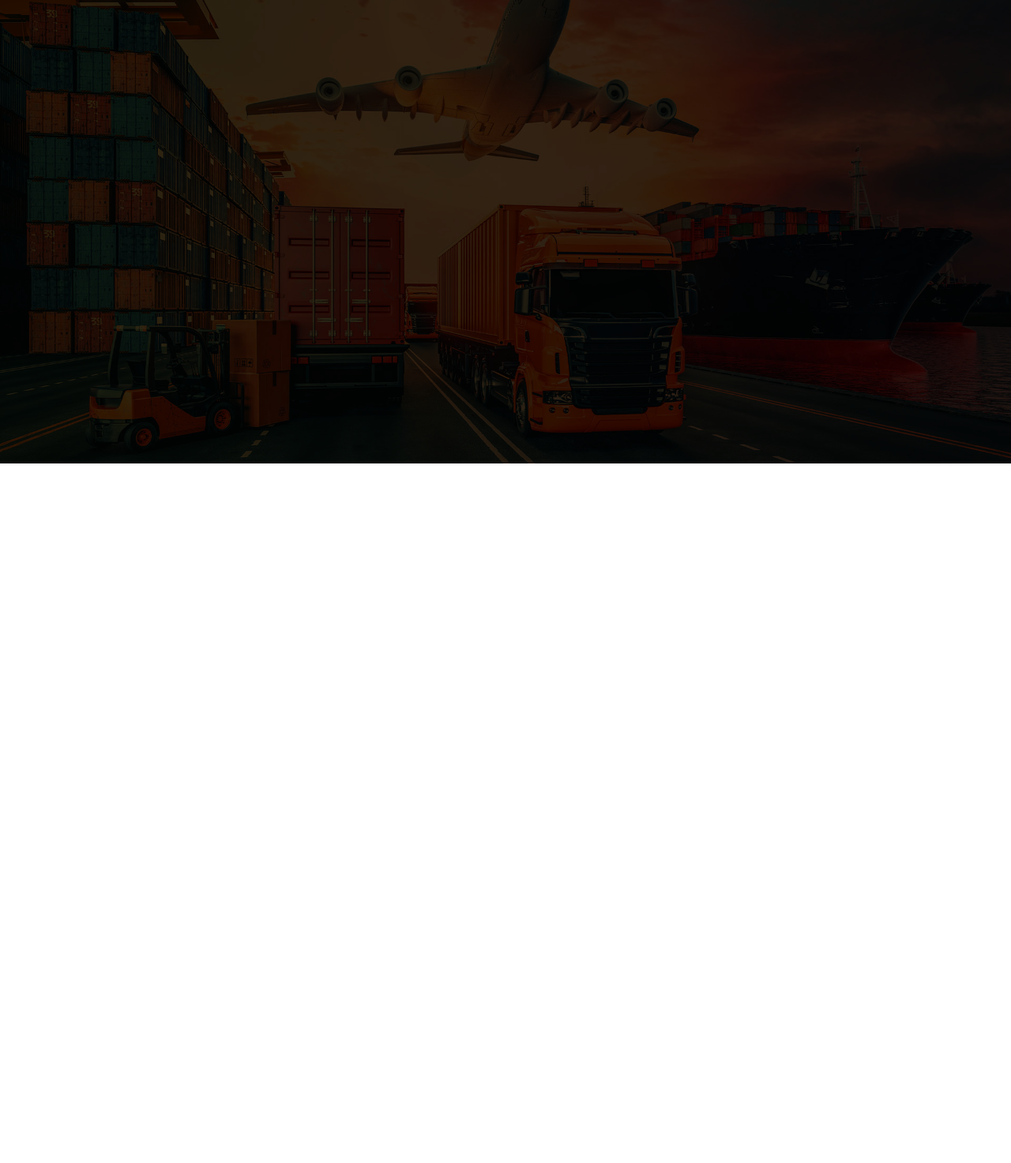
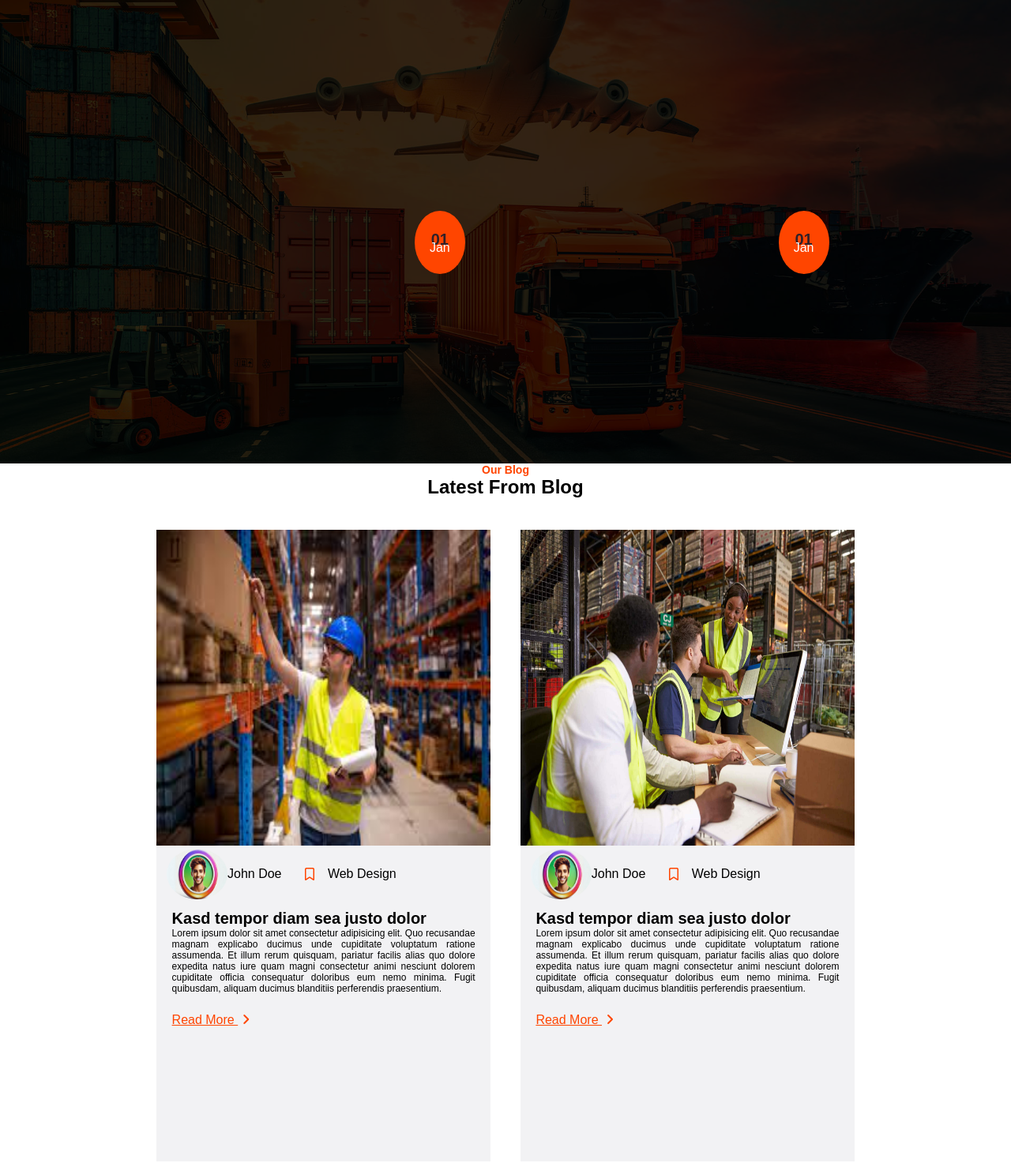
Before and after one commit to marcosandremoura/landingpagefaster, a plain HTML site: page index.html in a window 1280 px wide. Shown: the part 213-1686 px from the top of the page at 79% size. Before the commit the page ends 800 px from the top, so only its background shows below. Drawn offline with Linux system fonts and the light colour scheme.

Commit message:
comitt de hoje

```diff
--- a/index.html
+++ b/index.html
@@ -6,6 +6,7 @@
     <meta charset="UTF-8">
     <meta name="viewport" content="width=device-width, initial-scale=1.0">
     <link rel="stylesheet" href="style.css">
+    <link rel="stylesheet" href="https://cdnjs.cloudflare.com/ajax/libs/font-awesome/7.0.1/css/all.min.css" integrity="sha512-2SwdPD6INVrV/lHTZbO2nodKhrnDdJK9/kg2XD1r9uGqPo1cUbujc+IYdlYdEErWNu69gVcYgdxlmVmzTWnetw==" crossorigin="anonymous" referrerpolicy="no-referrer" />
     <title>Document</title>
 </head>
 
@@ -38,11 +39,82 @@
             <button>Get A Quote</button>
         </div>
     </section>
+
     <section id="banner">
         <div>
             <img src="" alt="">
         </div>
     </section>
+
+    <section id="cards-title">
+        <h3>Our Blog</h3>
+        <h1>Latest From Blog</h1>
+    </section>
+
+    <section id="latest-blog">
+        <div class="card">
+            <div class="container-image">
+                <img src="./images.jpg" alt="">
+            </div>
+            <div>
+                <div class="contact-profile-container">
+                    <div class="profile-container">
+                        <img src="./Foto-de-Perfil-no-Instagram.png" alt="">
+                        <p>John Doe</p>
+                    </div>
+                    <div class="web-design">
+                        <i class="fa-regular fa-bookmark"></i>
+                        <p>Web Design</p>
+                    </div>
+                    <div class="calendar">
+                        <span>01</span>
+                        <p>Jan</p>
+                    </div>
+                </div>
+                <div class="text-container">
+                    <h1>Kasd tempor diam sea justo dolor</h1>
+                    <p>Lorem ipsum dolor sit amet consectetur adipisicing elit. Quo recusandae magnam explicabo ducimus
+                        unde cupiditate voluptatum ratione assumenda. Et illum rerum quisquam, pariatur facilis alias
+                        quo dolore expedita natus iure quam magni consectetur animi nesciunt dolorem cupiditate officia
+                        consequatur doloribus eum nemo minima. Fugit quibusdam, aliquam ducimus blanditiis perferendis
+                        praesentium.</p>
+                    <a href="">Read More <i class="fa-solid fa-angle-right"></i></a>
+                </div>
+            </div>
+        </div>
+        <div class="card">
+            <div class="container-image">
+                <img src="./266541-a-importancia-da-tecnologia-na-logistica-de-empresas-de-distribuicao.jpg" alt="">
+            </div>
+            <div>
+                <div class="contact-profile-container">
+                    <div class="profile-container">
+                        <img src="./Foto-de-Perfil-no-Instagram.png" alt="">
+                        <p>John Doe</p>
+                    </div>
+                    <div class="web-design">
+                        <i class="fa-regular fa-bookmark"></i>
+                        <p>Web Design</p>
+                    </div>
+                    <div class="calendar1">
+                        <span>01</span>
+                        <p>Jan</p>
+                    </div>
+                </div>
+                <div class="text-container">
+                    <h1>Kasd tempor diam sea justo dolor</h1>
+                    <p>Lorem ipsum dolor sit amet consectetur adipisicing elit. Quo recusandae magnam explicabo ducimus
+                        unde cupiditate voluptatum ratione assumenda. Et illum rerum quisquam, pariatur facilis alias
+                        quo dolore expedita natus iure quam magni consectetur animi nesciunt dolorem cupiditate officia
+                        consequatur doloribus eum nemo minima. Fugit quibusdam, aliquam ducimus blanditiis perferendis
+                        praesentium.</p>
+                    <a href="">Read More <i class="fa-solid fa-angle-right"></i></a>
+                </div>
+            </div>
+        </div>
+
+        </div>
+    </section>
 </body>
 
 </html>
--- a/style.css
+++ b/style.css
@@ -64,3 +64,134 @@ button {
     background-position: center;
     filter: brightness(0.2);
 }
+
+@import url('https://fonts.googleapis.com/css2?family=Poppins:ital,wght@0,100;0,200;0,300;0,400;0,500;0,600;0,700;0,800;0,900;1,100;1,200;1,300;1,400;1,500;1,600;1,700;1,800;1,900&display=swap');
+*{
+    margin: 0;
+    box-sizing: border-box;
+    padding: 0;
+    font-family: "Poppins", sans-serif;
+}
+
+#cards-title{
+    width: 100vw;
+    display: flex;
+    align-items: center;
+    justify-content: center;
+    flex-direction: column;
+}
+#cards-title h3 {
+    font-size: 14px;
+    color: orangered;
+    font-weight: bolder;
+}
+
+#latest-blog {
+    display: flex;
+    justify-content: center;
+    gap: 3vw;
+    height: 150vh;
+    margin-top: 5vh;
+
+}
+.container-image img{
+    width: 33vw;
+    height: 50vh;
+}
+.card{
+    width: 33vw;
+    height: 100vh;
+    background-color: #f2f2f4;
+}
+.profile-container{
+    display: flex;
+    align-items: center;
+    margin-left: 1vw;
+}
+.profile-container img {
+    width: 6vw;
+    height: 8vh;
+    border-radius:50%;
+    /* margin-right: 1vw; */
+}
+.contact-profile-container {
+    display: flex;
+
+}
+.web-design {
+    display: flex;
+    align-items: center;
+    margin-left: 2vw;
+}
+.web-design i{
+    margin-right: 1vw;
+}
+
+.fa-solid {
+    color: orangered;
+}
+.calendar{
+    background-color: orangered;
+    width: 5vw;
+    height: 10vh;
+    align-items: center;
+    justify-content: center;
+    display: flex;
+    flex-direction: column;
+    border-radius: 50%;
+    position: absolute;
+    top: 60vh;
+    left: 41vw;
+}
+
+.calendar1{
+    background-color: orangered;
+    width: 5vw;
+    height: 10vh;
+    align-items: center;
+    justify-content: center;
+    display: flex;
+    flex-direction: column;
+    border-radius: 50%;
+    position: absolute;
+    top: 60vh;
+    left: 77vw;
+}
+.calendar span{
+    color: #302129;
+    font-size: 20px;
+    font-weight: bold;
+}
+.calendar p{
+    margin-top: -10px;
+    color: white;
+}
+.calendar1 span{
+    color: #302129;
+    font-size: 20px;
+    font-weight: bold;
+}
+.calendar1 p{
+    margin-top: -10px;
+    color: white;
+}
+.web-design i {
+    color: orangered;
+}
+.text-container h1{
+    margin-left: 1.5vw;
+    font-size: 20px;
+    margin-top: 1vw;
+}
+
+.text-container p {
+    text-align: justify;
+    margin-left: 1.5vw;
+    font-size: 12px;
+    margin-right: 1.5vw;
+    margin-bottom: 3vh;
+}
+.text-container a {
+    margin-left: 1.5vw;
+    color: orangered;
+}
```
Also changed, not shown: 266541-a-importancia-da-tecnologia-na-logistica-de-empresas-de-distribuicao.jpg (added), Foto-de-Perfil-no-Instagram.png (added), images.jpg (added).
